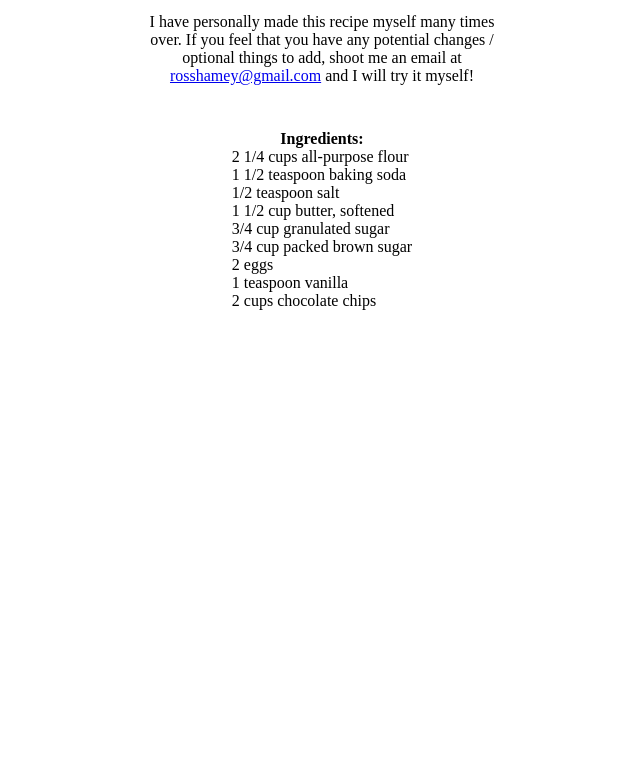
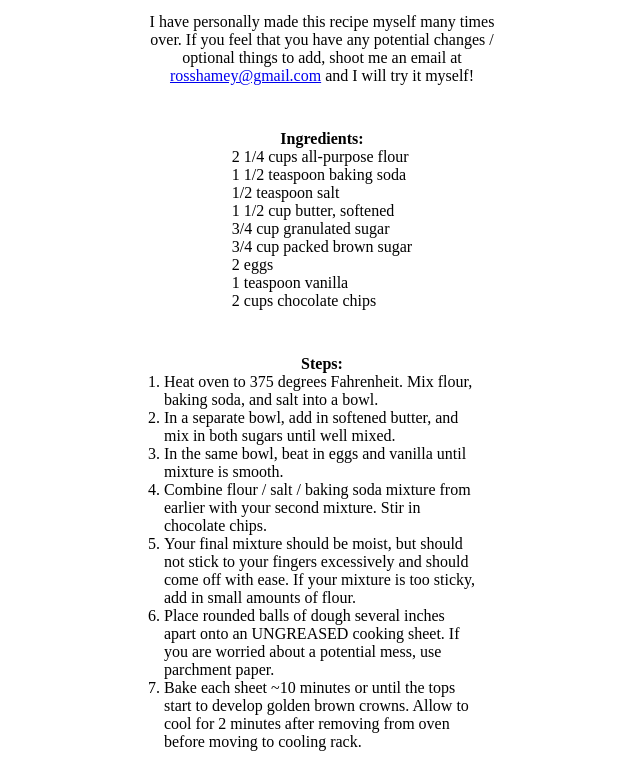
Before and after one commit to Endeared/odin-recipes, a plain HTML site: page recipes/cookies.html in a window 1280 px wide. Shown: the part 420-1195 px from the top of the page, without its empty margins (318-958 px from the left). Before the commit the page ends 800 px from the top, so only its background shows below. Drawn offline with Linux system fonts and the light colour scheme.

Commit message:
added steps

```diff
--- a/recipes/cookies.html
+++ b/recipes/cookies.html
@@ -9,7 +9,7 @@
 
 <style>
 
-.content, .ingredients {
+.content, .ingredients, .steps {
     text-align: center;
 }
 
@@ -27,14 +27,21 @@
     padding: 0;
 }
 
-#ingredientsText {
+#ingredientsText, #stepsText {
     text-align: center;
     font-weight: 900;
     margin: 0;
 }
 
-#descHead, .ingredients {
+#descHead, .ingredients, .steps {
     padding-top: 1%;
+}
+
+#stepByStep {
+    width: 25%;
+    display: inline-block;
+    padding: 0;
+    text-align: left;
 }
 
 .desc {
@@ -70,6 +77,19 @@
         </ul>
     </div>
 
+    <div class="steps">
+        <ol id="stepByStep">
+            <p id="stepsText">Steps:</p>
+            <li>Heat oven to 375 degrees Fahrenheit. Mix flour, baking soda, and salt into a bowl.</li>
+            <li>In a separate bowl, add in softened butter, and mix in both sugars until well mixed.</li>
+            <li>In the same bowl, beat in eggs and vanilla until mixture is smooth.</li>
+            <li>Combine flour / salt / baking soda mixture from earlier with your second mixture. Stir in chocolate chips.</li>
+            <li>Your final mixture should be moist, but should not stick to your fingers excessively and should come off with ease. If your mixture is too sticky, add in small amounts of flour.</li>
+            <li>Place rounded balls of dough several inches apart onto an UNGREASED cooking sheet. If you are worried about a potential mess, use parchment paper.</li>
+            <li>Bake each sheet ~10 minutes or until the tops start to develop golden brown crowns. Allow to cool for 2 minutes after removing from oven before moving to cooling rack.</li>
+        </ol>
+    </div>
+
 
 </body>
 
```
